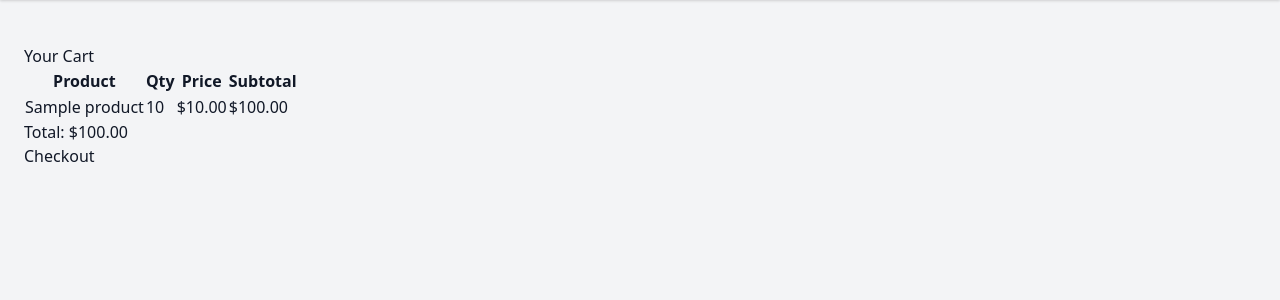
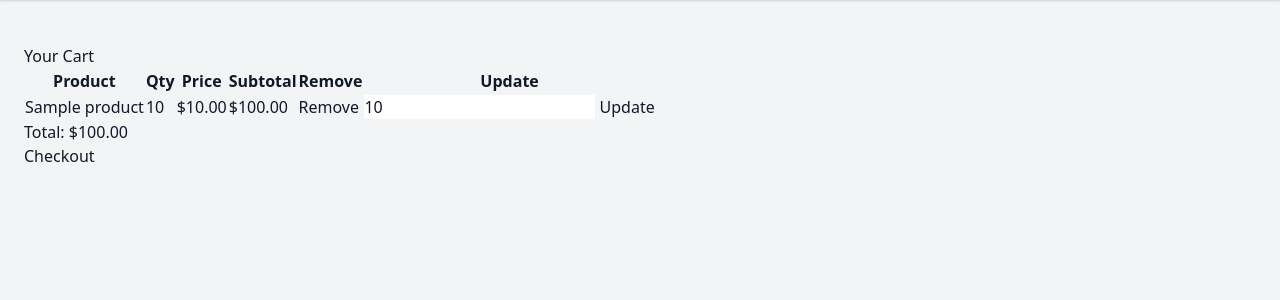
Before and after one commit to ssdev4/django-ecommerce, a Django app: page /cart/ in a window 1280 px wide. Shown: the part 92-392 px from the top of the page. Run offline with Django 4.2, Linux system fonts and the light colour scheme; a user stored in the database is signed in; tables that the repository leaves empty hold one stand-in row (values such as "Sample post").

Commit message:
Updated Cart added remove and update item funtionality

```diff
--- a/cart/urls.py
+++ b/cart/urls.py
@@ -1,9 +1,11 @@
 from django.urls import path
-from .views import AddToCartView, CartDetailView
+from .views import AddToCartView, CartDetailView, RemoveFromCartView, UpdateQuantityView
 
 app_name = 'cart'
 
 urlpatterns = [
     path('add/<int:pk>/', AddToCartView.as_view(), name='add_to_cart'),
+    path('remove/<int:pk>/', RemoveFromCartView.as_view(), name='remove_from_cart'),
+    path('update/<int:pk>/', UpdateQuantityView.as_view(), name='update_quantity'),
     path('', CartDetailView.as_view(), name='cart_detail'),
 ]
--- a/cart/views.py
+++ b/cart/views.py
@@ -37,3 +37,30 @@
 
         context['cart'] = cart
         return context
+
+# Remove Item from Cart
+class RemoveFromCartView(View):
+    def post(self, request, pk):
+        # Find the cart item to remove
+        cart_item = get_object_or_404(CartItem, pk=pk)
+
+        # Delete it
+        cart_item.delete()
+
+        return redirect('cart:cart_detail')
+
+# Update Quantity in Cart
+class UpdateQuantityView(View):
+    def post(self, request, pk):
+        # Get the cart item
+        cart_item = get_object_or_404(CartItem, pk=pk)
+
+        # Get the new quantity from the form
+        new_quantity = int(request.POST.get('quantity', 1))
+
+        # Update the quantity
+        if new_quantity > 0:
+            cart_item.quantity = new_quantity
+            cart_item.save()
+
+        return redirect('cart:cart_detail')
--- a/templates/cart/cart_detail.html
+++ b/templates/cart/cart_detail.html
@@ -12,6 +12,9 @@
           <th>Qty</th>
           <th>Price</th>
           <th>Subtotal</th>
+          <th>Remove</th>
+          <th>Update</th>
+
         </tr>
       </thead>
       <tbody>
@@ -21,6 +24,19 @@
           <td>{{ item.quantity }}</td>
           <td>${{ item.product.price }}</td>
           <td>${{ item.subtotal }}</td>
+          <td>
+            <form method="post" action="{% url 'cart:remove_from_cart' item.pk %}">
+              {% csrf_token %}
+              <button type="submit" class="btn btn-danger">Remove</button>
+            </form>
+          </td>
+          <td>
+            <form method="post" action="{% url 'cart:update_quantity' item.pk %}">
+              {% csrf_token %}
+              <input type="number" name="quantity" value="{{ item.quantity }}" min="1" class="form-control w-auto d-inline-block">
+              <button type="submit" class="btn btn-warning">Update</button>
+            </form>
+          </td>
         </tr>
         {% endfor %}
       </tbody>
```
